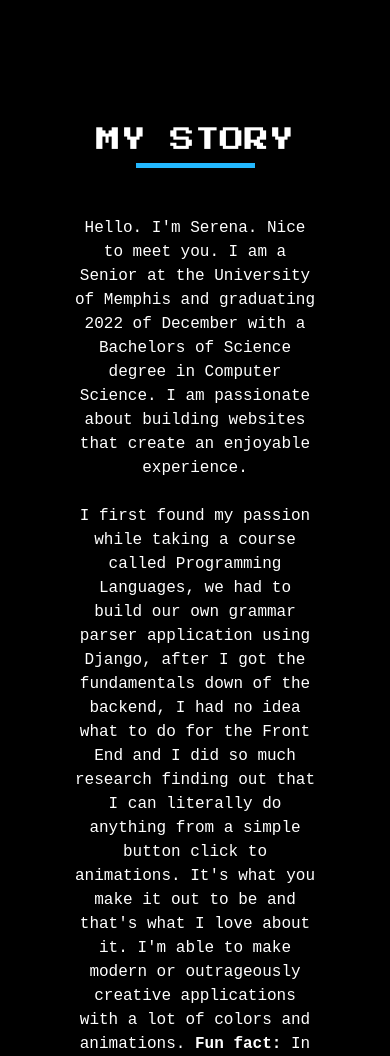
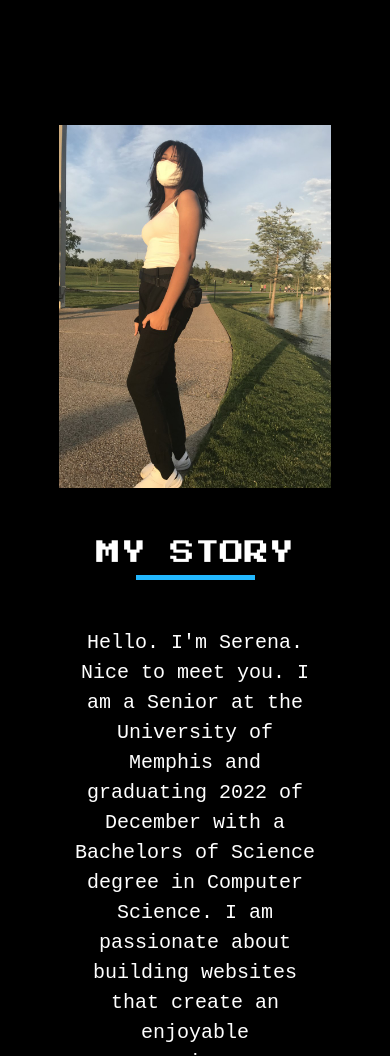
Before and after one commit to jsxNeko/serenas-portfolio, a plain HTML site: page index.html in a window 390 px wide. Shown: the part 1100-2156 px from the top of the page. Drawn offline with nearby package versions, Linux system fonts and the light colour scheme.

Commit message:
Mobile update

```diff
--- a/index.html
+++ b/index.html
@@ -52,7 +52,7 @@
 	</section>
 
 	<section class="main">
-<!-- 		<div class="about-desc reveal">
+		<div class="about-desc reveal">
 			<div class="about-grid">
 				<div><img src="avatar2.jpg" id="avatar"></div>
 				<div>
@@ -67,20 +67,8 @@
 					Whether it be very simple to minimalistic or creative and unique. I want to make your users experience
 					easy to manuever without all the frustration. Check out my projects below.</p>
 				</div>
-			</div> -->
+			</div>
 			<!-- <div><img src="avatar2.jpg" id="avatar"></div> -->
-				<div>
-					<h2 class="text-center text-uppercase">My Story</h2>
-					<hr>
-					<p class="p-5 text-center">Hello. I'm Serena. Nice to meet you. I am a Senior at the
-					University of Memphis and graduating 2022 of December with a Bachelors of Science degree
-					in Computer Science. I am passionate about building websites that create an enjoyable experience.
-					<br><br>
-					I first found my passion while taking a course called Programming Languages, we had to build our own grammar parser application using Django, after I got the fundamentals down of the backend, I had no idea what to do for the Front End and I did so much research finding out that I can literally do anything from a simple button click to animations. It's what you make it out to be and that's what I love about it. I'm able to make modern or outrageously creative applications with a lot of colors and animations. <b>Fun fact:</b> In my spare time, I create models in Blender3D and make emotes/portraits.<br>
-
-					Whether it be very simple to minimalistic or creative and unique. I want to make your users experience
-					easy to manuever without all the frustration. Check out my projects below.</p>
-				</div>
 		</div>
 
 		<div class="skillsContainer reveal">
```
